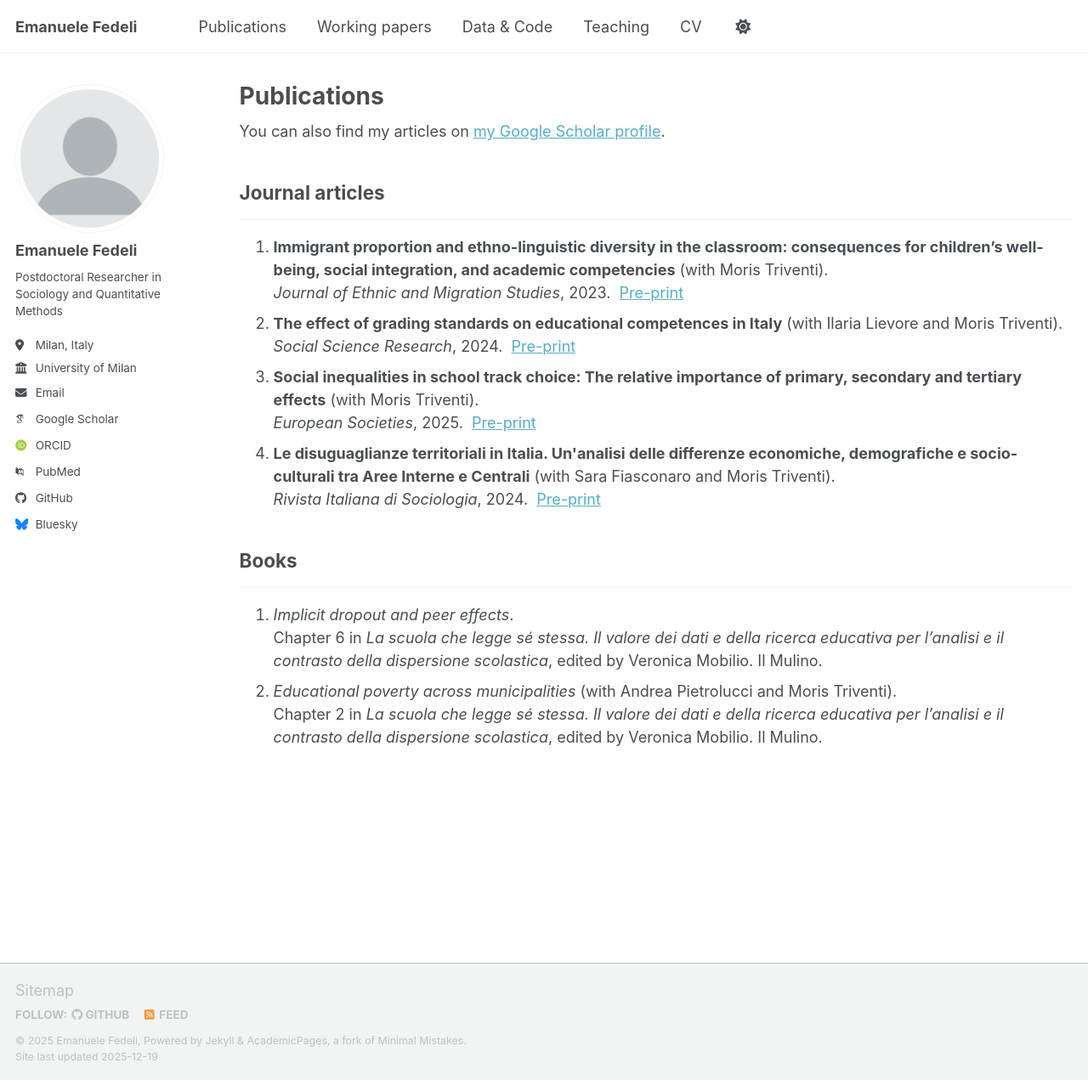
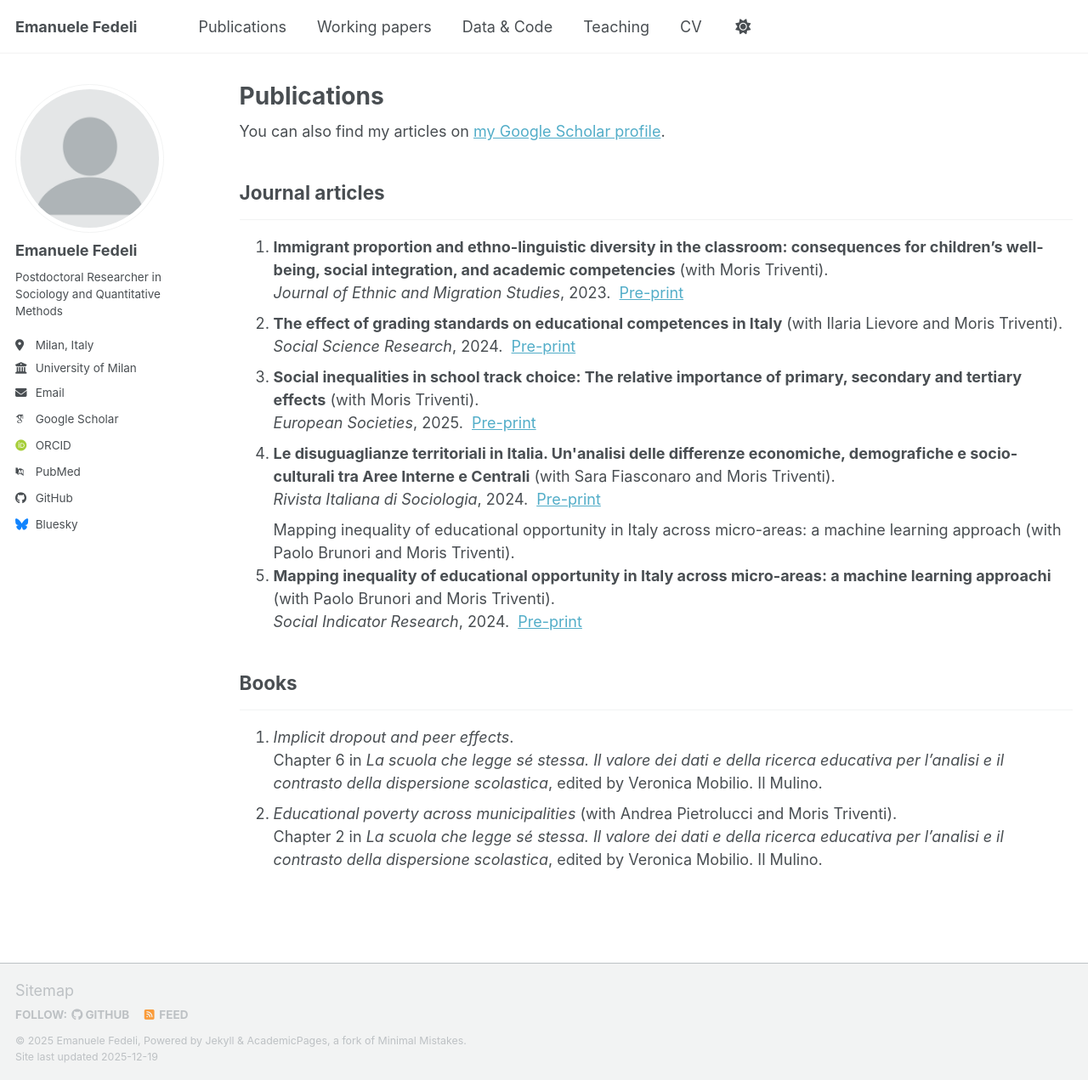
Before and after one commit to emanuelefedeli/emanuelefedeli.github.io, a Jekyll site: the page built from _pages/publications.md, in a window 1280 px wide and 1271 px high. Shown: the whole window at 85% size. Built offline with Jekyll 4.4.1, drawn with Linux system fonts in a browser that asks for light colours; some web fonts are replaced; a script bundle is joined from its source files by our own code; library files that are not in the unit come from our copies.

Commit message:
Update publications.md

```diff
--- a/_pages/publications.md
+++ b/_pages/publications.md
@@ -44,6 +44,18 @@ author_profile: true
     <em>Rivista Italiana di Sociologia</em>, 2024.
     &nbsp;<a href="LINK_PREPRINT">Pre-print</a>
   </li>
+
+Mapping inequality of educational opportunity in Italy across micro-areas: a machine learning approach (with Paolo Brunori and Moris Triventi).
+
+  <li>
+    <strong>Mapping inequality of educational opportunity in Italy across micro-areas: a machine learning approachi</strong>
+    (with Paolo Brunori and Moris Triventi).<br />
+    <em>Social Indicator Research</em>, 2024.
+    &nbsp;<a href="LINK_PREPRINT">Pre-print</a>
+  </li>
+
+
+
 </ol>
 
 
```
